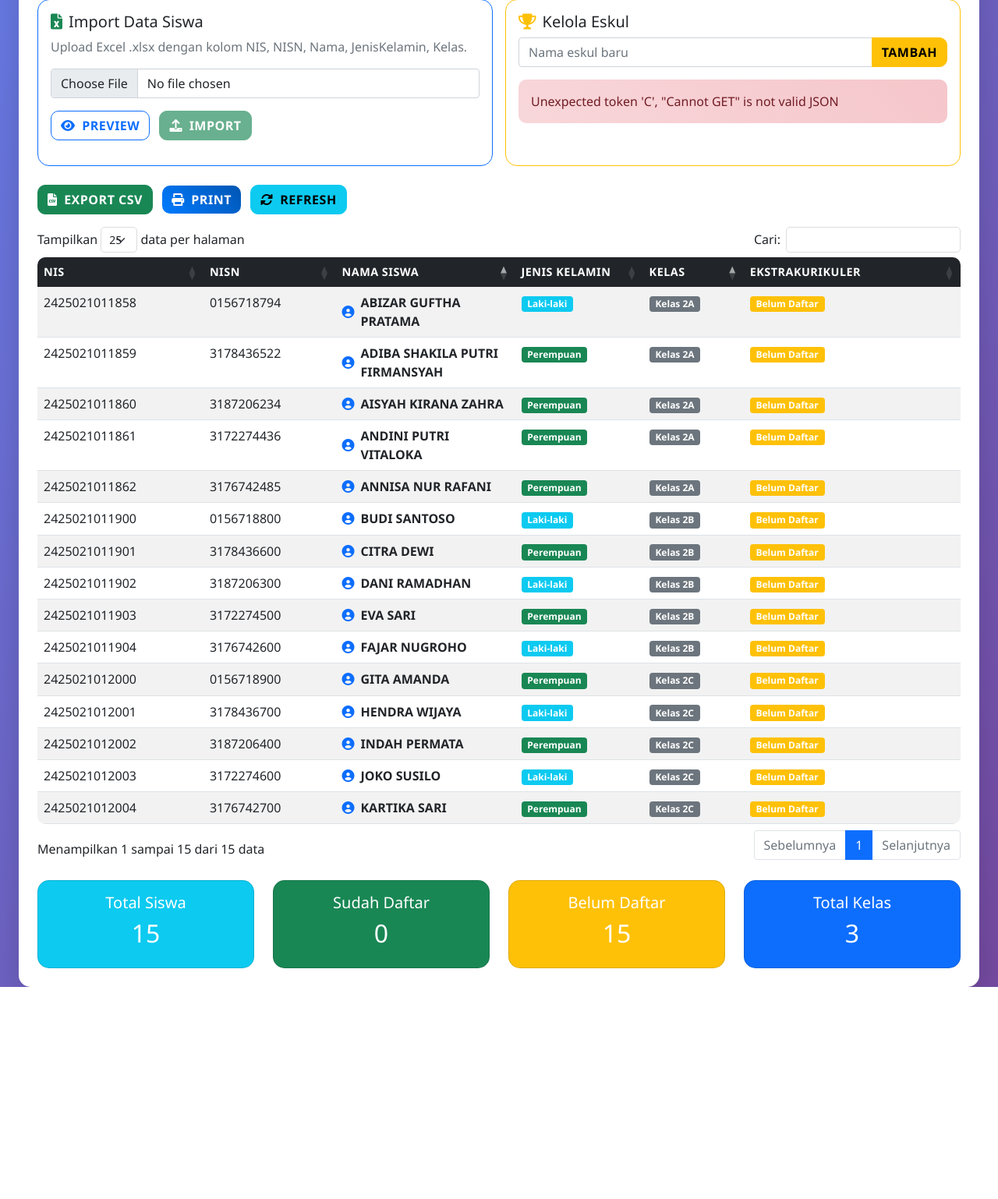
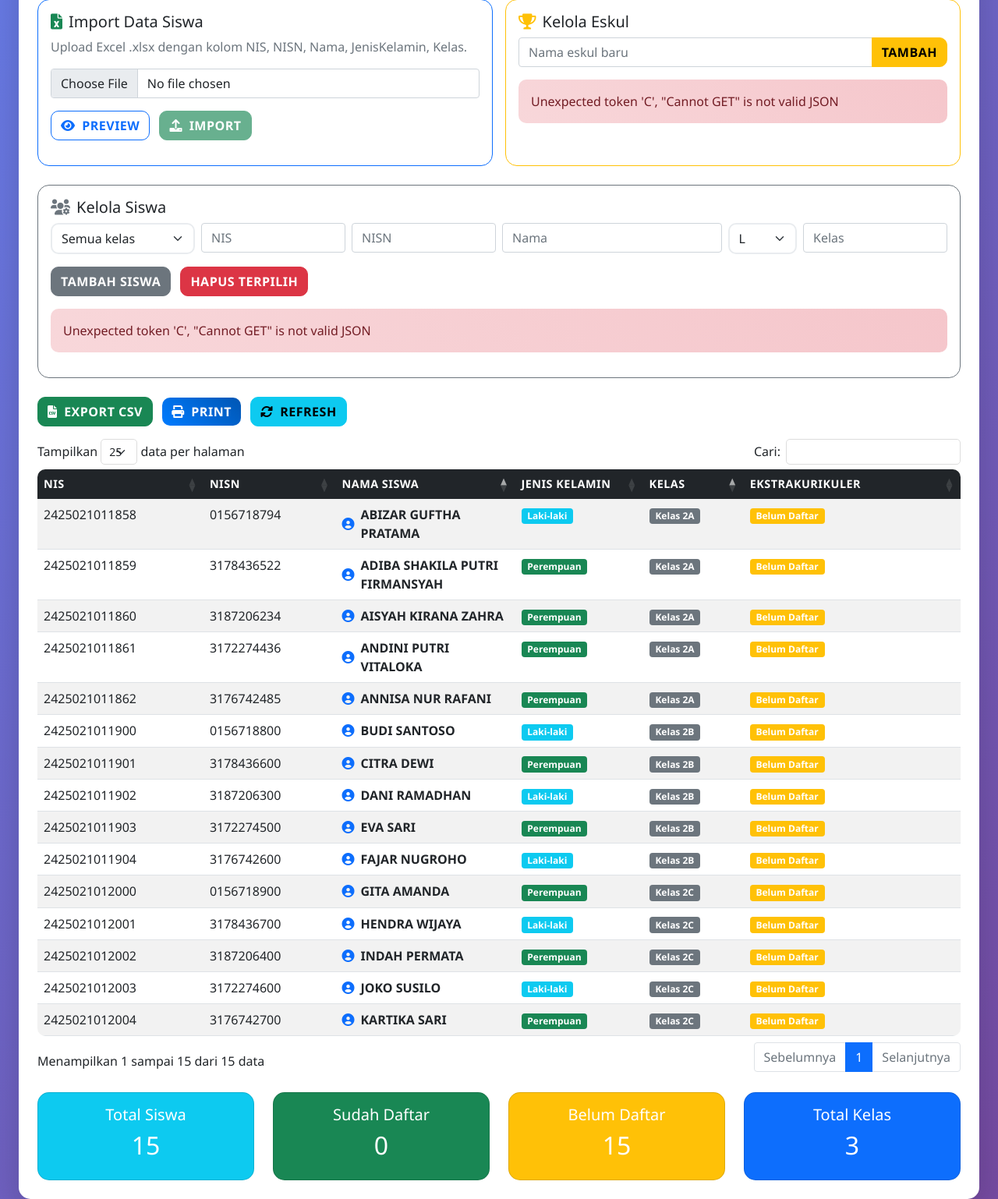
Before and after one commit to fanfanfw/form_eskul, a FastAPI app: page /registrations in a window 1280 px wide. Shown: the part 230-1768 px from the top of the page at 78% size. Before the commit the page ends 1496 px from the top, so only its background shows below. Run offline with FastAPI, Linux system fonts and the light colour scheme; some libraries are stand-ins or nearby versions.

Commit message:
feat: add Dokploy deployment and student management

```diff
--- a/static/js/registrations_simple.js
+++ b/static/js/registrations_simple.js
@@ -3,6 +3,8 @@ $(document).ready(function() {
     console.log('🚀 Registrations page loaded - Simple version');
     loadAndDisplayData();
     loadEskulManager();
+    loadClassFilter();
+    loadStudentManager();
 });
 
 async function loadAndDisplayData() {
@@ -495,6 +497,147 @@ window.deleteEskul = async function(id) {
     }
 };
 
+async function loadClassFilter() {
+    try {
+        const response = await fetch('/api/kelas');
+        const data = await response.json();
+        if (!response.ok) throw new Error(data.detail || 'Gagal memuat kelas');
+        document.getElementById('studentClassFilter').innerHTML = '<option value="">Semua kelas</option>' + data.kelas.map(kelas => `<option value="${escapeHtml(kelas)}">${escapeHtml(kelas)}</option>`).join('');
+    } catch (error) {
+        showErrorMessage(error.message);
+    }
+}
+
+window.loadStudentManager = async function() {
+    const kelas = document.getElementById('studentClassFilter').value;
+    const url = kelas ? `/api/students/manage?kelas=${encodeURIComponent(kelas)}` : '/api/students/manage';
+
+    try {
+        const response = await fetch(url);
+        const data = await response.json();
+        if (!response.ok) throw new Error(data.detail || 'Gagal memuat siswa');
+        document.getElementById('studentManager').innerHTML = `
+            <table class="table table-sm table-bordered align-middle">
+                <thead>
+                    <tr>
+                        <th><input type="checkbox" onchange="toggleStudentChecks(this.checked)"></th>
+                        <th>NIS</th><th>NISN</th><th>Nama</th><th>JK</th><th>Kelas</th><th>Aksi</th>
+                    </tr>
+                </thead>
+                <tbody>${data.students.map(student => `
+                    <tr>
+                        <td><input type="checkbox" class="student-check" value="${student.id}"></td>
+                        <td><input class="form-control form-control-sm" id="student-nis-${student.id}" value="${escapeHtml(student.nis)}"></td>
+                        <td><input class="form-control form-control-sm" id="student-nisn-${student.id}" value="${escapeHtml(student.nisn)}"></td>
+                        <td><input class="form-control form-control-sm" id="student-nama-${student.id}" value="${escapeHtml(student.nama)}"></td>
+                        <td>
+                            <select class="form-select form-select-sm" id="student-jk-${student.id}">
+                                <option value="L" ${student.jeniskelamin === 'L' ? 'selected' : ''}>L</option>
+                                <option value="P" ${student.jeniskelamin === 'P' ? 'selected' : ''}>P</option>
+                            </select>
+                        </td>
+                        <td><input class="form-control form-control-sm" id="student-kelas-${student.id}" value="${escapeHtml(student.kelas)}"></td>
+                        <td class="text-nowrap">
+                            <button class="btn btn-sm btn-primary me-1" onclick="updateStudent(${student.id})">Simpan</button>
+                            <button class="btn btn-sm btn-danger" onclick="deleteStudent(${student.id})">Hapus</button>
+                        </td>
+                    </tr>
+                `).join('')}</tbody>
+            </table>
+        `;
+    } catch (error) {
+        document.getElementById('studentManager').innerHTML = `<div class="alert alert-danger">${error.message}</div>`;
+    }
+};
+
+window.toggleStudentChecks = function(checked) {
+    document.querySelectorAll('.student-check').forEach(input => input.checked = checked);
+};
+
+function studentFormData(prefix = 'student') {
+    const formData = new FormData();
+    formData.append('nis', document.getElementById(`${prefix}Nis`).value.trim());
+    formData.append('nisn', document.getElementById(`${prefix}Nisn`).value.trim());
+    formData.append('nama', document.getElementById(`${prefix}Nama`).value.trim());
+    formData.append('jeniskelamin', document.getElementById(`${prefix}Jk`).value);
+    formData.append('kelas', document.getElementById(`${prefix}Kelas`).value.trim());
+    return formData;
+}
+
+window.createStudent = async function() {
+    try {
+        const response = await fetch('/api/students/create', { method: 'POST', body: studentFormData() });
+        const data = await response.json();
+        if (!response.ok) throw new Error(data.detail || 'Gagal tambah siswa');
+        ['studentNis', 'studentNisn', 'studentNama', 'studentKelas'].forEach(id => document.getElementById(id).value = '');
+        showSuccessMessage('Siswa berhasil ditambahkan');
+        refreshData();
+        loadClassFilter();
+        loadStudentManager();
+    } catch (error) {
+        showErrorMessage(error.message);
+    }
+};
+
+window.updateStudent = async function(id) {
+    const formData = new FormData();
+    formData.append('nis', document.getElementById(`student-nis-${id}`).value.trim());
+    formData.append('nisn', document.getElementById(`student-nisn-${id}`).value.trim());
+    formData.append('nama', document.getElementById(`student-nama-${id}`).value.trim());
+    formData.append('jeniskelamin', document.getElementById(`student-jk-${id}`).value);
+    formData.append('kelas', document.getElementById(`student-kelas-${id}`).value.trim());
+
+    try {
+        const response = await fetch(`/api/students/${id}/update`, { method: 'POST', body: formData });
+        const data = await response.json();
+        if (!response.ok) throw new Error(data.detail || 'Gagal update siswa');
+        showSuccessMessage('Siswa berhasil disimpan');
+        refreshData();
+        loadClassFilter();
+        loadStudentManager();
+    } catch (error) {
+        showErrorMessage(error.message);
+    }
+};
+
+window.deleteStudent = async function(id) {
+    if (!confirm('Hapus siswa ini?')) return;
+
+    try {
+        const response = await fetch(`/api/students/${id}`, { method: 'DELETE' });
+        const data = await response.json();
+        if (!response.ok) throw new Error(data.detail || 'Gagal hapus siswa');
+        showSuccessMessage('Siswa berhasil dihapus');
+        refreshData();
+        loadClassFilter();
+        loadStudentManager();
+    } catch (error) {
+        showErrorMessage(error.message);
+    }
+};
+
+window.bulkDeleteStudents = async function() {
+    const ids = Array.from(document.querySelectorAll('.student-check:checked')).map(input => Number(input.value));
+    if (!ids.length) return showErrorMessage('Pilih siswa dulu');
+    if (!confirm(`Hapus ${ids.length} siswa terpilih?`)) return;
+
+    try {
+        const response = await fetch('/api/students/bulk-delete', {
+            method: 'POST',
+            headers: { 'Content-Type': 'application/json' },
+            body: JSON.stringify(ids)
+        });
+        const data = await response.json();
+        if (!response.ok) throw new Error(data.detail || 'Gagal bulk delete siswa');
+        showSuccessMessage(`${data.deleted} siswa berhasil dihapus`);
+        refreshData();
+        loadClassFilter();
+        loadStudentManager();
+    } catch (error) {
+        showErrorMessage(error.message);
+    }
+};
+
 // Helper functions for messages
 function showSuccessMessage(message) {
     showMessage(message, 'success');
--- a/templates/registrations.html
+++ b/templates/registrations.html
@@ -69,6 +69,32 @@
                                             <div id="eskulManager" class="table-responsive"></div>
                                         </div>
                                     </div>
+                                </div>
+                            </div>
+
+                            <div class="card border-secondary mb-4">
+                                <div class="card-body">
+                                    <h5 class="card-title"><i class="fas fa-users-cog me-2 text-secondary"></i>Kelola Siswa</h5>
+                                    <div class="row g-2 mb-3">
+                                        <div class="col-md-2">
+                                            <select class="form-select" id="studentClassFilter" onchange="loadStudentManager()">
+                                                <option value="">Semua kelas</option>
+                                            </select>
+                                        </div>
+                                        <div class="col-md-2"><input class="form-control" id="studentNis" placeholder="NIS"></div>
+                                        <div class="col-md-2"><input class="form-control" id="studentNisn" placeholder="NISN"></div>
+                                        <div class="col-md-3"><input class="form-control" id="studentNama" placeholder="Nama"></div>
+                                        <div class="col-md-1">
+                                            <select class="form-select" id="studentJk">
+                                                <option value="L">L</option>
+                                                <option value="P">P</option>
+                                            </select>
+                                        </div>
+                                        <div class="col-md-2"><input class="form-control" id="studentKelas" placeholder="Kelas"></div>
+                                    </div>
+                                    <button class="btn btn-secondary me-2" onclick="createStudent()">Tambah Siswa</button>
+                                    <button class="btn btn-danger" onclick="bulkDeleteStudents()">Hapus Terpilih</button>
+                                    <div id="studentManager" class="table-responsive mt-3"></div>
                                 </div>
                             </div>
 
```
Also changed, not shown: main.py (+130 -1 lines).
